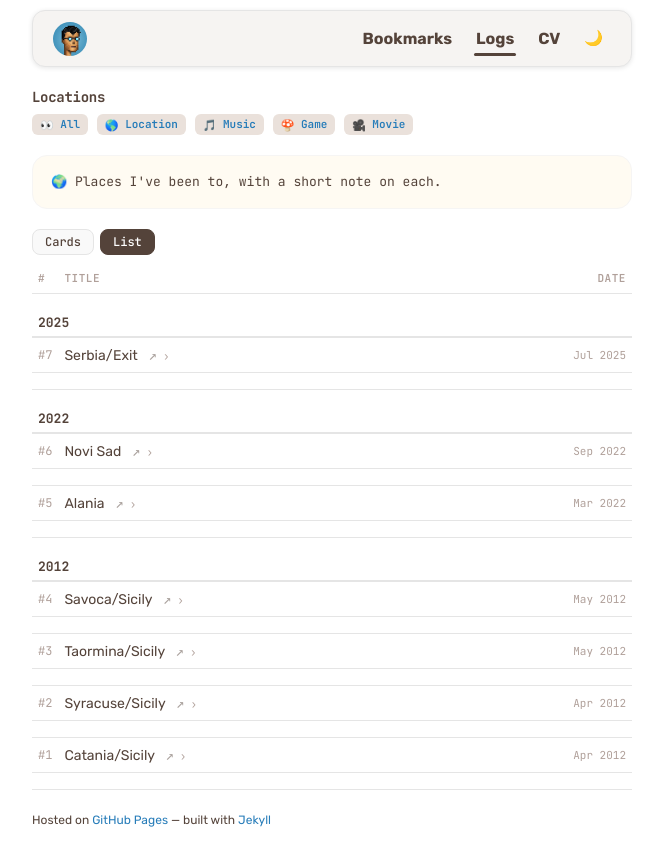
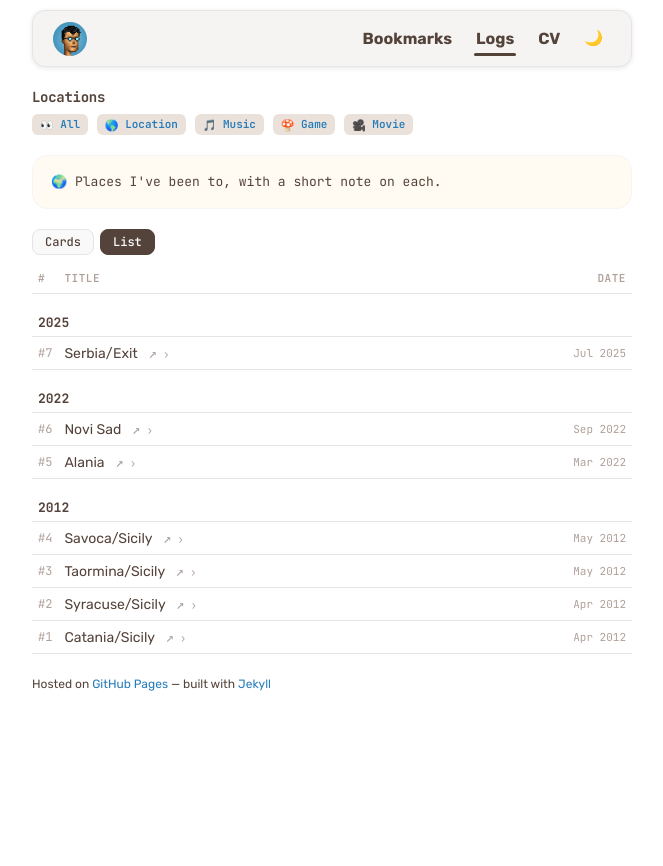
Before and after one commit to alobanov/alobanov.github.io, a Jekyll site: the page built from logs/location.html, in a window 1280 px wide. Shown: the top 866 px of the page, without its empty margins (308-971 px from the left). Built offline with Jekyll 4.4.1, drawn with Linux system fonts in a browser that asks for light colours; emoji names are drawn with the system emoji font.

Commit message:
fix(logs): strip the dividers, dead space and coloured text from the list
Three things made the list noisy:

- The base `th, td` rule drew a border under every cell, including the
  collapsed note cell, so each entry got two hairlines instead of none. The
  rules are gone entirely — the year headings carry the structure.
- `.movie-list-table td` is more specific than `.log-detail-cell`, so its 8px
  padding survived and left 16px of dead space under every collapsed entry.
- Verdicts, bold text in notes and the quote mark were tinted with the rating
  colour. Only the stars are amber now; text keeps the site's own colours.

```diff
--- a/assets/css/style.css
+++ b/assets/css/style.css
@@ -872,13 +872,12 @@ tr.bm-row:hover td {
    (shared by all logs, game, movie, music, location)
    ============================================================================= */
 
-/* The whole entry — title row plus its note — is one border-bounded unit, so
-   hover and the open state cover both halves rather than just the title row. */
-.log-list-table .log-entry-group {
-    border-bottom: 1px solid var(--border-color);
-}
-
-.log-list-table tr {
+/* No rules between entries: fifty-odd hairlines read as noise. The year
+   headings carry the structure, and hover draws the entry's own bounds.
+   The base `th, td` border has to be cleared on the cells themselves — a rule
+   on `tr` never overrides it. */
+.log-list-table tbody td,
+.log-list-table tbody th {
     border-bottom: none;
 }
 
@@ -887,6 +886,7 @@ tr.bm-row:hover td {
 }
 
 .log-row td {
+    padding: 7px 6px;
     vertical-align: middle;
     transition: background-color 0.15s ease;
 }
@@ -1018,7 +1018,10 @@ tr.bm-row:hover td {
    LOG LIST — THE OPEN NOTE
    ============================================================================= */
 
-.log-detail-cell {
+/* Needs `td` in the selector: `.movie-list-table td` is more specific than a
+   bare class, and its 8px padding would leave dead space under every
+   collapsed entry. */
+.log-list-table td.log-detail-cell {
     padding: 0 6px;
     transition: background-color 0.15s ease;
 }
@@ -1054,10 +1057,6 @@ tr.bm-row:hover td {
     text-transform: uppercase;
     letter-spacing: 0.06em;
     color: var(--muted-color);
-}
-
-.log-detail-meta .log-verdict {
-    color: var(--star-color);
 }
 
 .log-detail-meta > * + *::before {
@@ -1089,8 +1088,8 @@ tr.bm-row:hover td {
     font-family: Georgia, "Times New Roman", serif;
     font-size: 40px;
     line-height: 1;
-    color: var(--star-color);
-    opacity: 0.4;
+    color: var(--muted-color);
+    opacity: 0.5;
 }
 
 .log-note-body p {
@@ -1103,12 +1102,6 @@ tr.bm-row:hover td {
 
 .log-note-body p:last-child {
     margin-bottom: 0;
-}
-
-/* Emphasis in a note is the author's own underline — tie it to the rating hue */
-.log-note-body strong {
-    font-weight: 600;
-    color: var(--star-color);
 }
 
 .log-note-body a {
```
